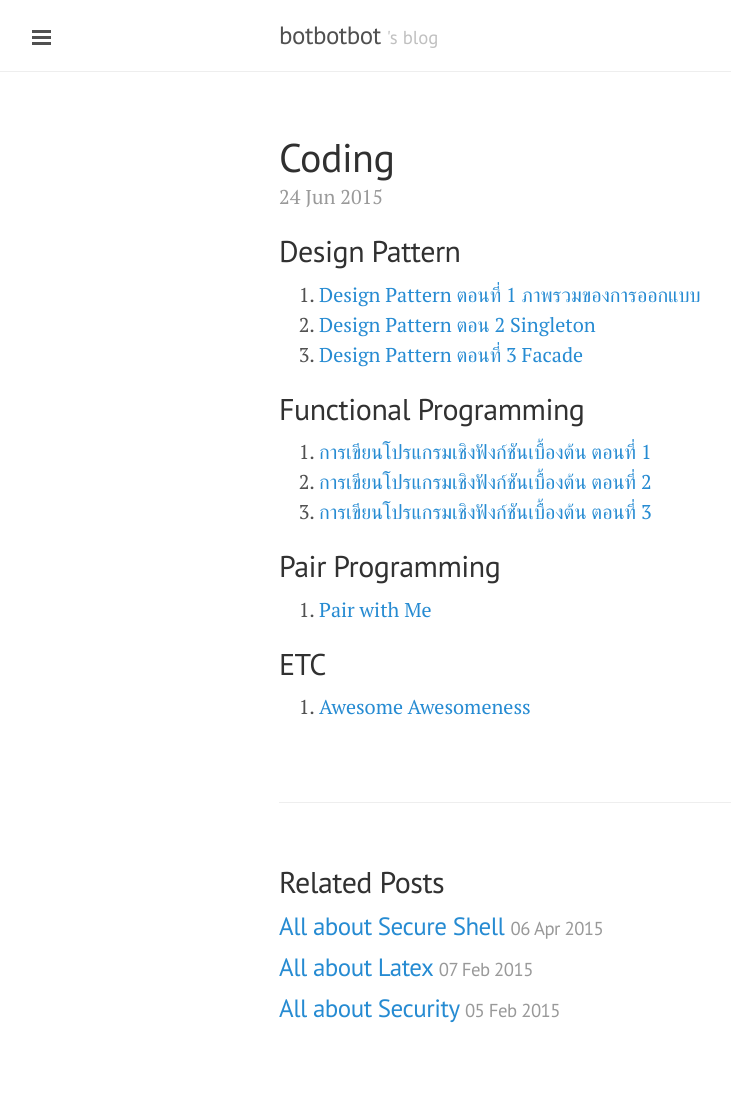
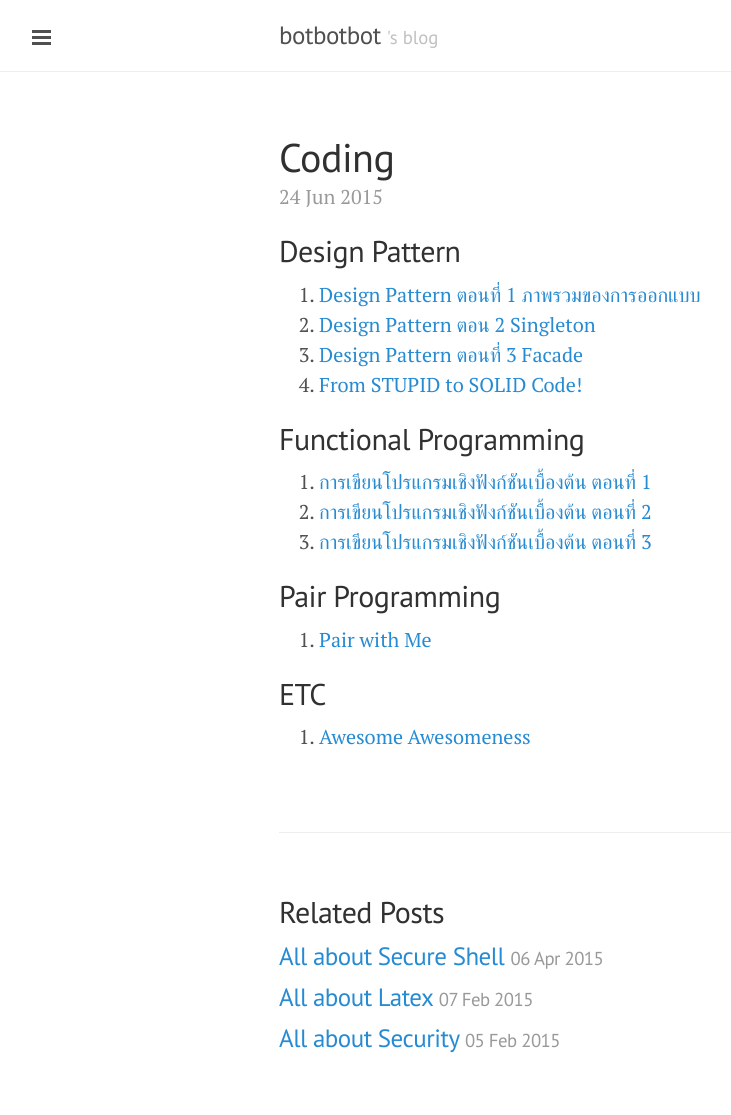
Before and after one commit to ibotdotout/ibotdotout.github.io, a Jekyll site: the page built from _posts/2015-06-24-coding.md, in a window 1280 px wide. Shown: the whole page, without its empty margins (1-732 px from the left). Built offline with Jekyll 4.4.1, drawn with Linux system fonts in a browser that asks for light colours; Markdown is read by kramdown in place of the engine named in the settings; before the commit the page ends 1085 px from its top, so only the background shows below that.

Commit message:
add SOLID

```diff
--- a/_posts/2015-06-24-coding.md
+++ b/_posts/2015-06-24-coding.md
@@ -10,6 +10,8 @@ permalink: coding
 2. [Design Pattern ตอน 2 Singleton](https://www.youtube.com/watch?v=7aTPriFeqwE)
 3. [Design Pattern ตอนที่ 3
    Facade](https://www.youtube.com/watch?v=uk4KcSWVVW8)
+4. [From STUPID to SOLID
+   Code!](http://williamdurand.fr/2013/07/30/from-stupid-to-solid-code/#single-responsibility-principle)
 
 ## Functional Programming
 1. [การเขียนโปรแกรมเชิงฟังก์ชันเบื้องต้น ตอนที่ 1](https://www.youtube.com/watch?v=WFYfF-jjD70)
```
